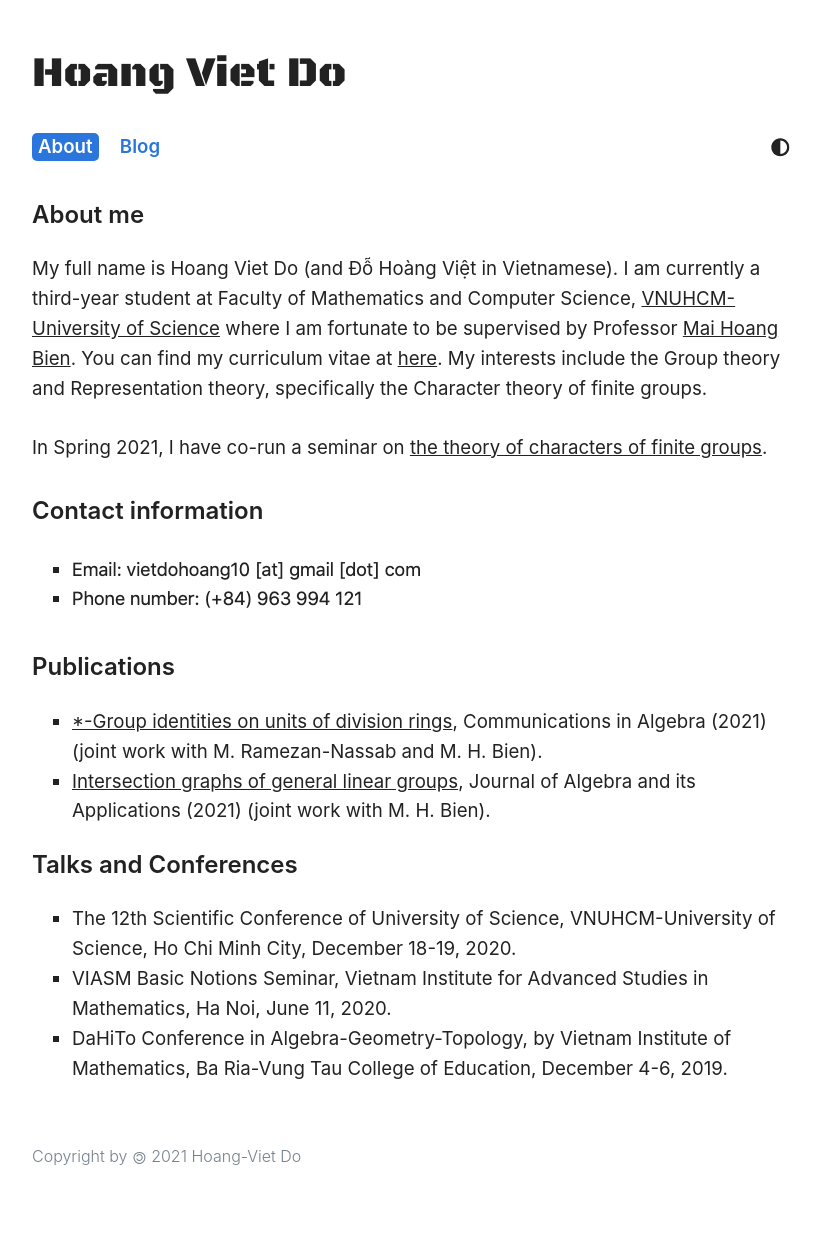
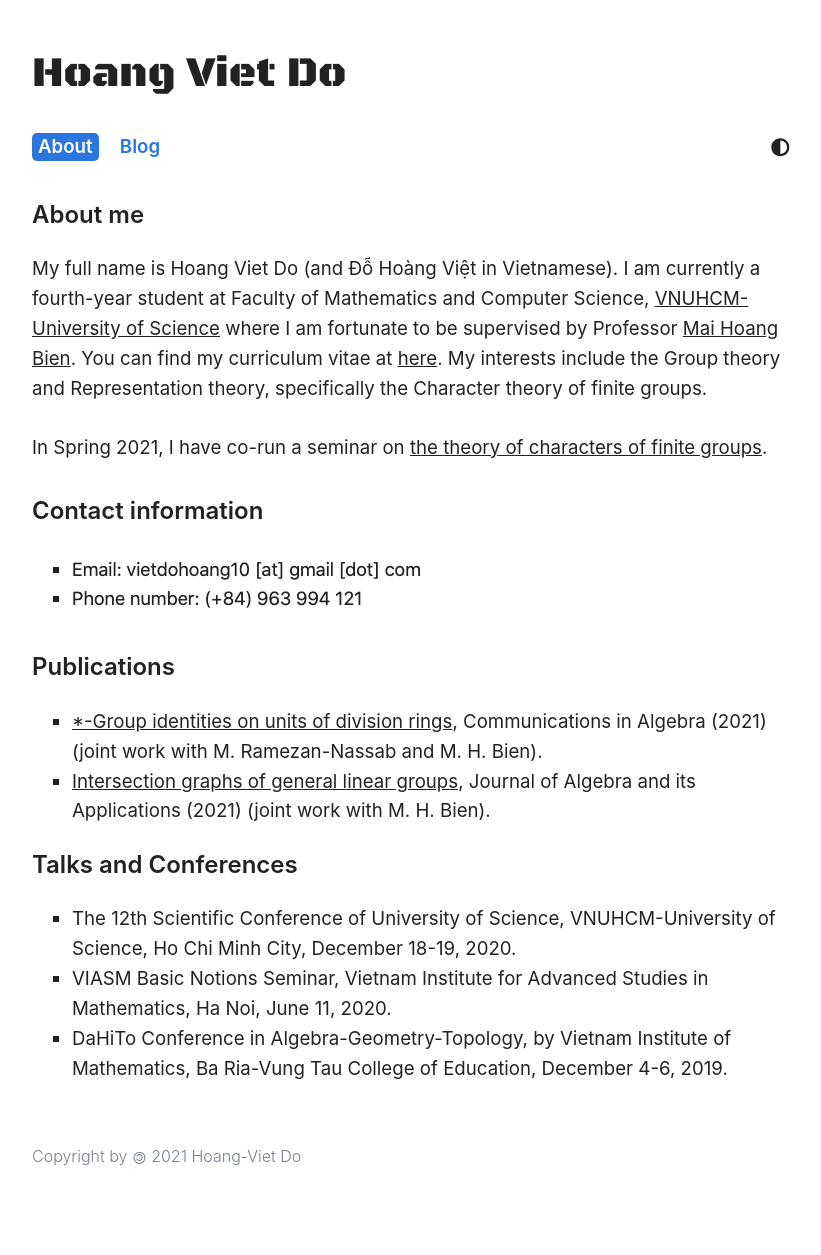
Before and after one commit to hvietdo/hvietdo.github.io, a Jekyll site: the page built from index.html, in a window 1280 px wide. Shown: the whole page, without its empty margins (224-1045 px from the left). Built offline with Jekyll 4.4.1, drawn with Linux system fonts in a browser that asks for light colours; the list of posts is cut into pages by our own code; comment, search, counter and statistics services are not loaded.

Commit message:
fix year and symbol

```diff
--- a/index.html
+++ b/index.html
@@ -9,7 +9,7 @@
     About me
 </h2>
 <p>
-    My full name is Hoang Viet Do (and Đỗ Hoàng Việt in Vietnamese). I am currently a third-year student at Faculty of Mathematics and Computer Science, <a href="https://www.hcmus.edu.vn/">VNUHCM-University of Science</a> where I am fortunate to be supervised by Professor <a href="https://en.hcmus.edu.vn/mai-hoang-bien">Mai Hoang Bien</a>. You can find my curriculum vitae at <a href="docs/CVHoangVietDo.pdf" target="_blank">here</a>. My interests include the Group theory and Representation theory, specifically the Character theory of finite groups.
+    My full name is Hoang Viet Do (and Đỗ Hoàng Việt in Vietnamese). I am currently a fourth-year student at Faculty of Mathematics and Computer Science, <a href="https://www.hcmus.edu.vn/">VNUHCM-University of Science</a> where I am fortunate to be supervised by Professor <a href="https://en.hcmus.edu.vn/mai-hoang-bien">Mai Hoang Bien</a>. You can find my curriculum vitae at <a href="docs/CVHoangVietDo.pdf" target="_blank">here</a>. My interests include the Group theory and Representation theory, specifically the Character theory of finite groups.
 </p>
 <p>
     In Spring 2021, I have co-run a seminar on <a href="posts/2021/02/20/Character-theory-learning-seminar/" target="_blank">the theory of characters of finite groups</a>.
```
Also changed, not shown: _posts/2021-02-20-Character-theory-learning-seminar.md (+1 -1 lines), 3 other files.
